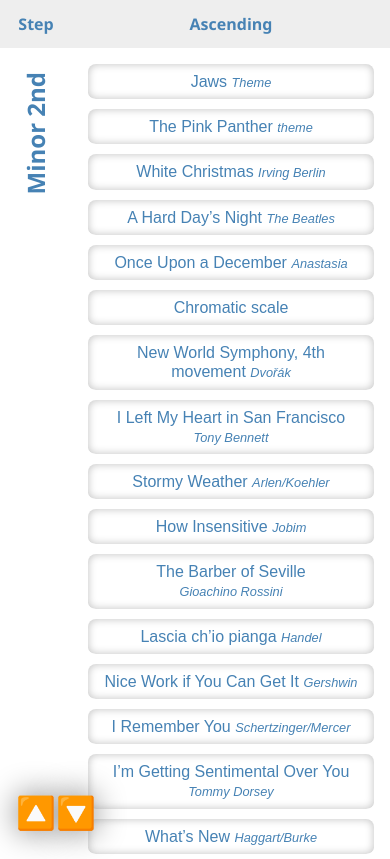
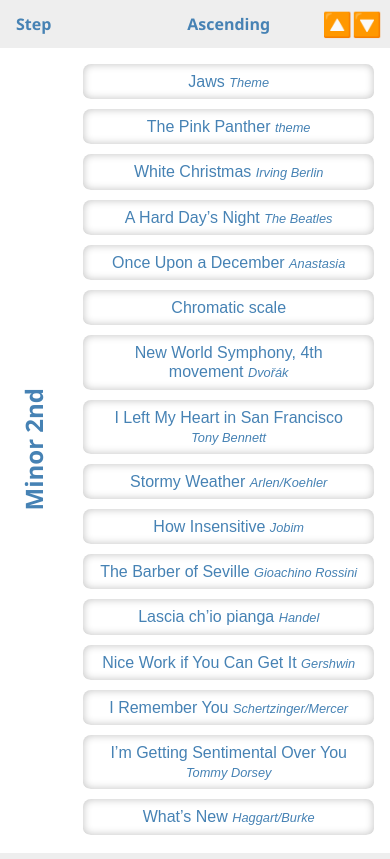
Before and after one commit to dvdrtrgn/vuenet, a website with bundled scripts: page earmastery/index.html in a window 390 px wide. Shown: the top 859 px of the page. Built offline with nearby package versions, Linux system fonts and the light colour scheme.

Commit message:
Improve mobile display

```diff
--- a/earmastery/index.html
+++ b/earmastery/index.html
@@ -14,6 +14,9 @@
 
   <body>
     <main id="App" :class="readstate()">
+
+      <span class="bigbtn" @click="toggle">🔼🔽</span>
+
       <table>
         <thead>
           <tr @click="toggle">
@@ -1099,8 +1102,6 @@
         </tbody>
       </table>
 
-      <span class="bigbtn" @click="toggle">🔼🔽</span>
-
     </main>
 
     <script>
--- a/earmastery/style.scss
+++ b/earmastery/style.scss
@@ -15,11 +15,10 @@
   --lite: #fff;
   --small: 0.5rem;
 
-  box-shadow: 0 1rem 3rem rgba(0, 0, 0, 0.5);
   font-family: 'Segoe UI', Tahoma, Geneva, Verdana, sans-serif;
   line-height: 1;
-  margin: 0;
   position: relative;
+  transform: scale(1);
   z-index: 1;
 
   a {
@@ -44,24 +43,26 @@
   }
 
   .intervals_title {
-    top: calc(1rem + 2 * var(--small));
+    vertical-align: middle;
+    white-space: nowrap;
 
     span {
       font-size: 1.5rem;
-      padding: 1rem;
       transform: rotate(180deg);
       writing-mode: vertical-lr;
     }
   }
 
   .bigbtn {
-    bottom: 0;
-    text-shadow: 0 0 2rem gray;
     cursor: pointer;
-    font-size: 2rem;
-    left: 0;
-    margin: 1rem;
-    position: fixed;
+    display: block;
+    font-size: 1.5rem;
+    line-height: 0;
+    margin: 0;
+    padding-right: var(--small);
+    position: sticky;
+    text-align: right;
+    top: 1.5rem;
     z-index: 3;
   }
 
@@ -75,11 +76,11 @@
 
   table {
     border-collapse: collapse;
+    box-shadow: 0 1rem 3rem rgba(0, 0, 0, 0.5);
     position: relative;
     width: 100%;
 
-    tr:nth-child(even) td,
-    tr:nth-child(even) th {
+    tr:nth-child(even) > * {
       background-color: var(--dark);
     }
 
@@ -96,16 +97,13 @@
       vertical-align: top;
     }
 
-    th {
-      position: sticky;
-      top: 0;
-      z-index: 1;
-    }
-
     thead th {
       background-color: var(--dark);
       padding: 1rem;
+      position: sticky;
+      top: 0;
       z-index: 2;
     }
+
   }
 }
```
Also changed, not shown: index.html (+1 -2 lines), earmastery/style.css.
